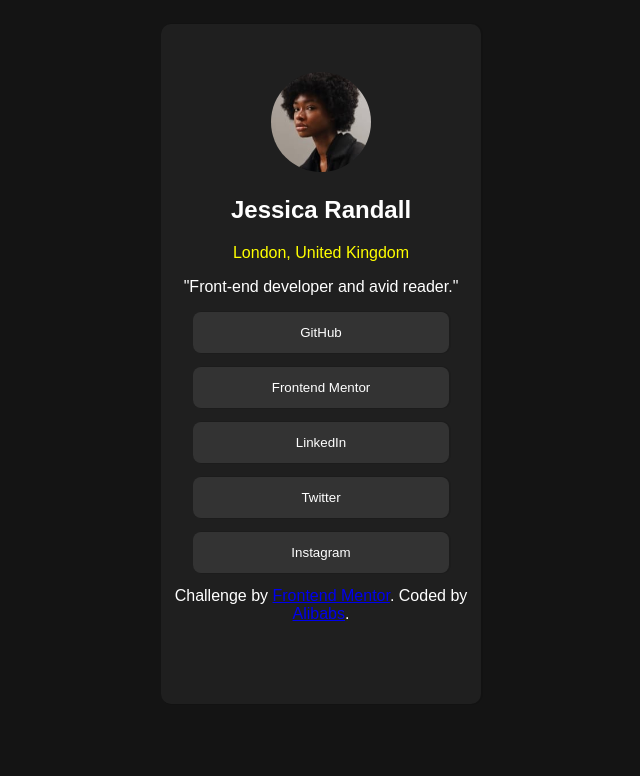
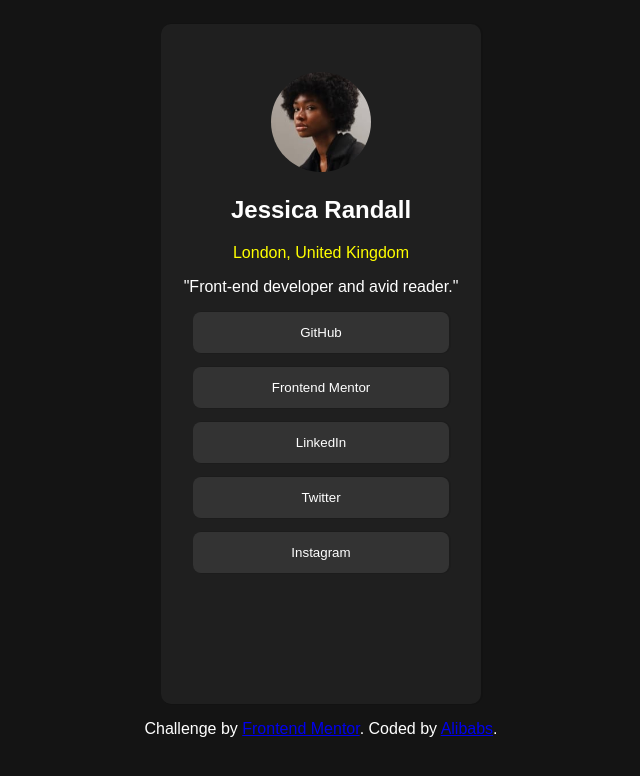
Before and after one commit to abmanaf/Social-links-profile, a React (Vite) app: page / in a window 1280 px wide. Shown: the top 776 px of the page, without its empty margins (319-959 px from the left). Built offline with nearby package versions, Linux system fonts and the light colour scheme.

Commit message:
minor changes

```diff
--- a/src/App.jsx
+++ b/src/App.jsx
@@ -33,11 +33,12 @@ function App() {
             <a href="#"><button>Instagram</button></a>
             </div>
           </div>
-          <div className="attribution">
+      </div>
+
+      <div className="attribution" style={{marginTop: '1em'}}>
              Challenge by <a href="https://www.frontendmentor.io?ref=challenge" target="_blank">Frontend Mentor</a>.
               Coded by <a href="#">Alibabs</a>.
         </div>
-      </div>
     </>
   )
 }
```
